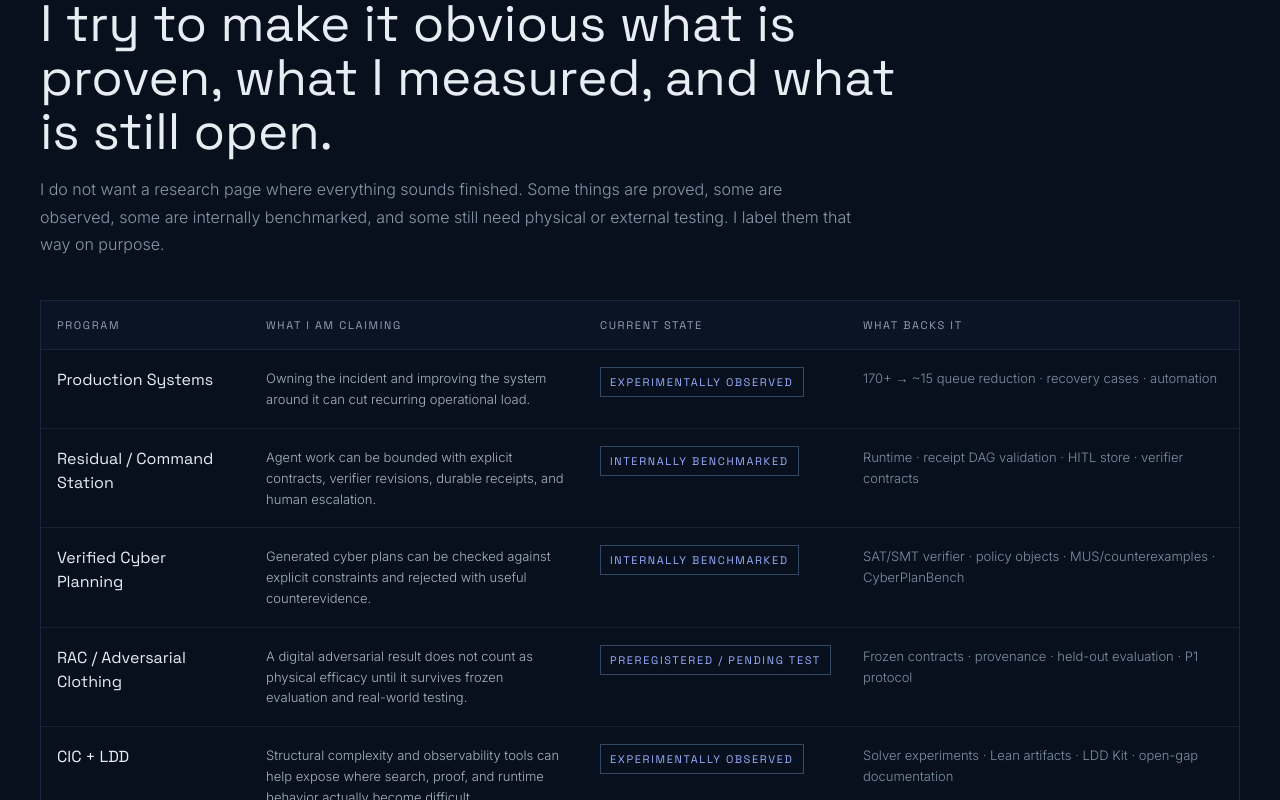
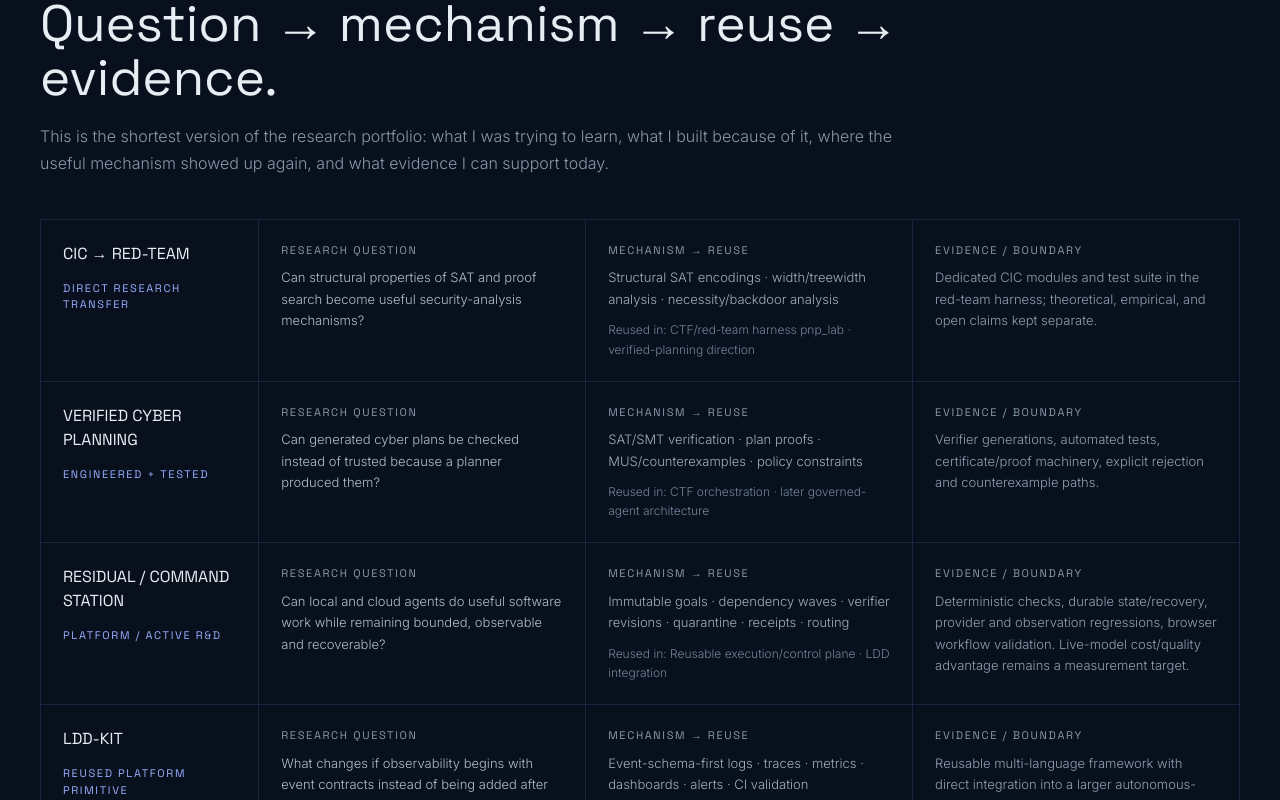
Before and after one commit to ninja-ops-guy/theemrld-portfolio, a React (Vite) app: page / in a window 1280 px wide. Shown: the part 8680-9480 px from the top of the page. Built offline with nearby package versions, Linux system fonts and the light colour scheme; the HTML template or start-up script is replaced by a standard one.

Commit message:
Make research impact and evidence immediately legible

```diff
--- a/src/sections/EvidenceMatrix.tsx
+++ b/src/sections/EvidenceMatrix.tsx
@@ -1,27 +1,24 @@
 const rows = [
-  { program:'Production Systems', claim:'Owning the incident and improving the system around it can cut recurring operational load.', state:'EXPERIMENTALLY OBSERVED', artifact:'170+ → ~15 queue reduction · recovery cases · automation' },
-  { program:'Residual / Command Station', claim:'Agent work can be bounded with explicit contracts, verifier revisions, durable receipts, and human escalation.', state:'INTERNALLY BENCHMARKED', artifact:'Runtime · receipt DAG validation · HITL store · verifier contracts' },
-  { program:'Verified Cyber Planning', claim:'Generated cyber plans can be checked against explicit constraints and rejected with useful counterevidence.', state:'INTERNALLY BENCHMARKED', artifact:'SAT/SMT verifier · policy objects · MUS/counterexamples · CyberPlanBench' },
-  { program:'RAC / Adversarial Clothing', claim:'A digital adversarial result does not count as physical efficacy until it survives frozen evaluation and real-world testing.', state:'PREREGISTERED / PENDING TEST', artifact:'Frozen contracts · provenance · held-out evaluation · P1 protocol' },
-  { program:'CIC + LDD', claim:'Structural complexity and observability tools can help expose where search, proof, and runtime behavior actually become difficult.', state:'EXPERIMENTALLY OBSERVED', artifact:'Solver experiments · Lean artifacts · LDD Kit · open-gap documentation' },
+  { program:'CIC → RED-TEAM', question:'Can structural properties of SAT and proof search become useful security-analysis mechanisms?', mechanism:'Structural SAT encodings · width/treewidth analysis · necessity/backdoor analysis', reuse:'CTF/red-team harness pnp_lab · verified-planning direction', state:'DIRECT RESEARCH TRANSFER', evidence:'Dedicated CIC modules and test suite in the red-team harness; theoretical, empirical, and open claims kept separate.' },
+  { program:'VERIFIED CYBER PLANNING', question:'Can generated cyber plans be checked instead of trusted because a planner produced them?', mechanism:'SAT/SMT verification · plan proofs · MUS/counterexamples · policy constraints', reuse:'CTF orchestration · later governed-agent architecture', state:'ENGINEERED + TESTED', evidence:'Verifier generations, automated tests, certificate/proof machinery, explicit rejection and counterexample paths.' },
+  { program:'RESIDUAL / COMMAND STATION', question:'Can local and cloud agents do useful software work while remaining bounded, observable and recoverable?', mechanism:'Immutable goals · dependency waves · verifier revisions · quarantine · receipts · routing', reuse:'Reusable execution/control plane · LDD integration', state:'PLATFORM / ACTIVE R&D', evidence:'Deterministic checks, durable state/recovery, provider and observation regressions, browser workflow validation. Live-model cost/quality advantage remains a measurement target.' },
+  { program:'LDD-KIT', question:'What changes if observability begins with event contracts instead of being added after implementation?', mechanism:'Event-schema-first logs · traces · metrics · dashboards · alerts · CI validation', reuse:'RESIDUAL mission state · event admission · diagnostics · evidence flow', state:'REUSED PLATFORM PRIMITIVE', evidence:'Reusable multi-language framework with direct integration into a larger autonomous-systems platform.' },
+  { program:'RAC / PHYSICAL ROBUSTNESS', question:'Does a digitally promising adversarial design survive governed evaluation and physical testing?', mechanism:'Frozen contracts · held-out separation · provenance · promotion/refusal gates · EOT', reuse:'Research Workbench · physical-AI evidence platform', state:'PHYSICAL VALIDATION PENDING', evidence:'Engineering barriers closed for declared scope; negative digital results retained; P1 software prepared while physical efficacy remains explicitly unestablished.' },
 ];
 
 export default function EvidenceMatrix(){
   return <section id="evidence" className="relative" style={{background:'#08101D',padding:'110px 0',zIndex:1}}>
     <div className="max-w-[1280px] mx-auto px-6 md:px-10">
-      <p className="font-label">WHAT I ACTUALLY KNOW</p>
-      <h2 className="font-headline" style={{fontSize:'clamp(2rem,4vw,3.8rem)',color:'#E8EDF3',lineHeight:1.05,marginTop:16,maxWidth:900}}>I try to make it obvious what is proven, what I measured, and what is still open.</h2>
-      <p className="font-body" style={{color:'#8899AA',lineHeight:1.7,maxWidth:820,marginTop:18}}>I do not want a research page where everything sounds finished. Some things are proved, some are observed, some are internally benchmarked, and some still need physical or external testing. I label them that way on purpose.</p>
-      <div className="overflow-x-auto" style={{marginTop:42,border:'1px solid #1A2540'}}>
-        <table style={{width:'100%',borderCollapse:'collapse',minWidth:820}}>
-          <thead><tr style={{background:'#0A1424'}}>{['PROGRAM','WHAT I AM CLAIMING','CURRENT STATE','WHAT BACKS IT'].map(h=><th key={h} className="font-label" style={{textAlign:'left',padding:'16px',borderBottom:'1px solid #1A2540',color:'#91A2B5'}}>{h}</th>)}</tr></thead>
-          <tbody>{rows.map(r=><tr key={r.program} style={{borderBottom:'1px solid #162235'}}>
-            <td className="font-headline" style={{padding:'18px 16px',color:'#E8EDF3',fontSize:16,verticalAlign:'top'}}>{r.program}</td>
-            <td className="font-body" style={{padding:'18px 16px',color:'#A7B4C2',fontSize:13,lineHeight:1.6,verticalAlign:'top',maxWidth:420}}>{r.claim}</td>
-            <td style={{padding:'18px 16px',verticalAlign:'top'}}><span className="font-label" style={{border:'1px solid #334766',padding:'7px 9px',color:'#9AAEFF',whiteSpace:'nowrap'}}>{r.state}</span></td>
-            <td className="font-body" style={{padding:'18px 16px',color:'#7E90A5',fontSize:13,lineHeight:1.6,verticalAlign:'top'}}>{r.artifact}</td>
-          </tr>)}</tbody>
-        </table>
+      <p className="font-label">RESEARCH IMPACT / EVIDENCE</p>
+      <h2 className="font-headline" style={{fontSize:'clamp(2rem,4vw,3.8rem)',color:'#E8EDF3',lineHeight:1.05,marginTop:16,maxWidth:900}}>Question → mechanism → reuse → evidence.</h2>
+      <p className="font-body" style={{color:'#8899AA',lineHeight:1.7,maxWidth:900,marginTop:18}}>This is the shortest version of the research portfolio: what I was trying to learn, what I built because of it, where the useful mechanism showed up again, and what evidence I can support today.</p>
+      <div style={{marginTop:42,border:'1px solid #1A2540'}}>
+        {rows.map((r,i)=><article key={r.program} className="grid grid-cols-1 lg:grid-cols-[0.9fr_1.35fr_1.35fr_1.35fr] gap-px" style={{background:'#1A2540',borderTop:i?'1px solid #1A2540':'none'}}>
+          <div style={{background:'#08101D',padding:'22px'}}><div className="font-headline" style={{color:'#E8EDF3',fontSize:16}}>{r.program}</div><div className="font-label" style={{color:'#9AAEFF',marginTop:14,lineHeight:1.5}}>{r.state}</div></div>
+          <div style={{background:'#08101D',padding:'22px'}}><div className="font-label" style={{marginBottom:9}}>RESEARCH QUESTION</div><p className="font-body" style={{color:'#B2BECA',fontSize:13,lineHeight:1.65,margin:0}}>{r.question}</p></div>
+          <div style={{background:'#08101D',padding:'22px'}}><div className="font-label" style={{marginBottom:9}}>MECHANISM → REUSE</div><p className="font-body" style={{color:'#A0AFBE',fontSize:13,lineHeight:1.65,margin:0}}>{r.mechanism}</p><p className="font-body" style={{color:'#718399',fontSize:12,lineHeight:1.6,marginTop:10}}>Reused in: {r.reuse}</p></div>
+          <div style={{background:'#08101D',padding:'22px'}}><div className="font-label" style={{marginBottom:9}}>EVIDENCE / BOUNDARY</div><p className="font-body" style={{color:'#8FA0B2',fontSize:13,lineHeight:1.65,margin:0}}>{r.evidence}</p></div>
+        </article>)}
       </div>
       <p className="font-body" style={{color:'#607287',fontSize:12,lineHeight:1.7,marginTop:18}}>The label changes when the evidence changes, not when I get more excited about the project.</p>
     </div>
```
